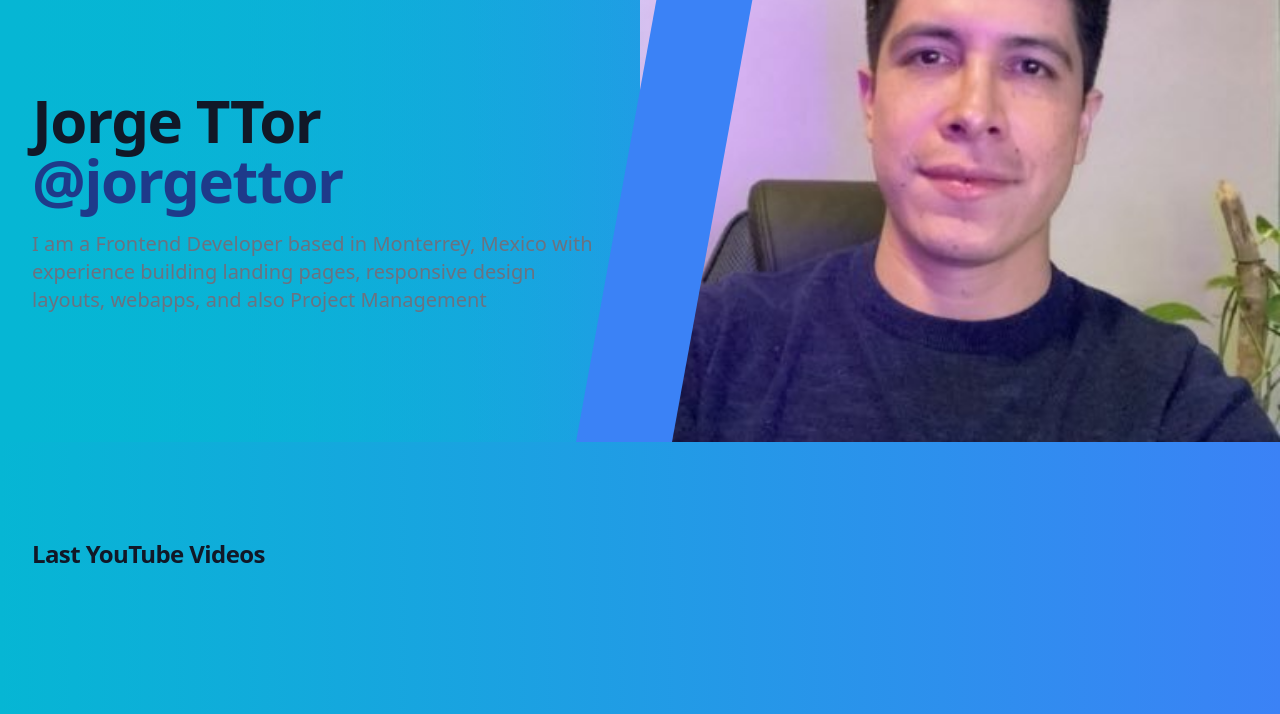
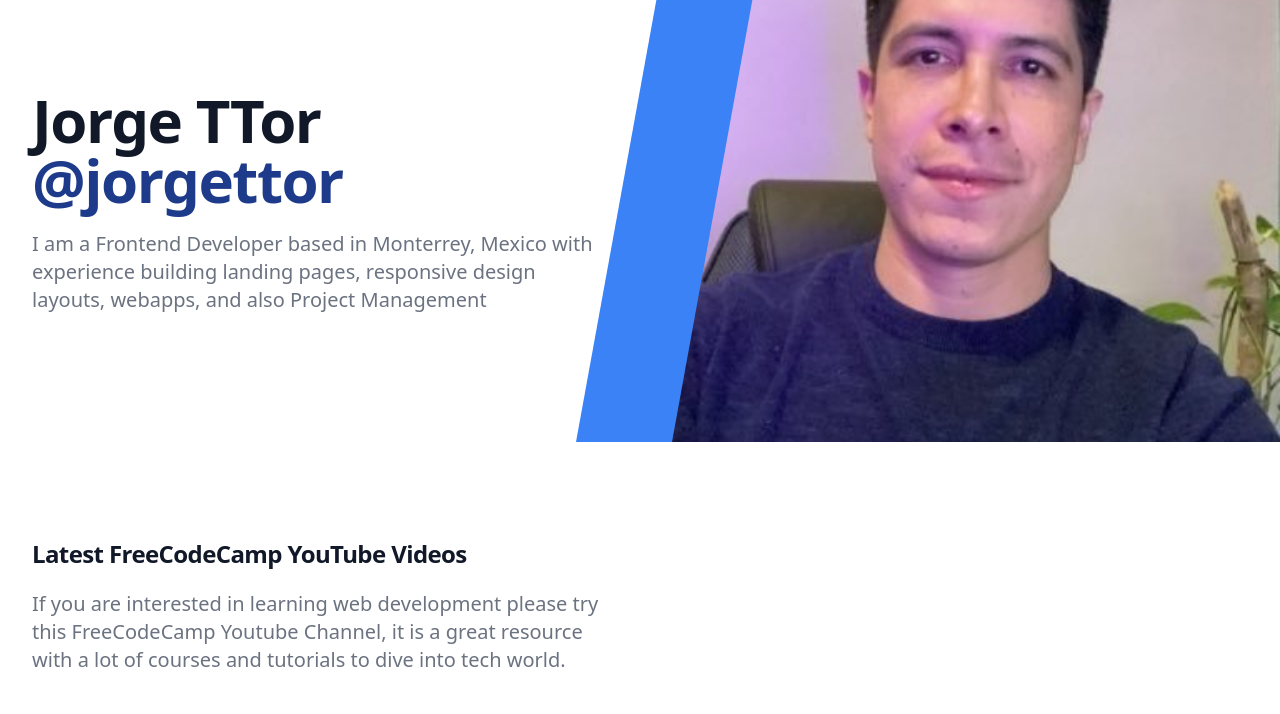
Before and after one commit to JorgeTTor/jorgettor.github.io, a website: page src/index.html in a window 1280 px wide. Shown: the part 86-800 px from the top of the page. Drawn offline with nearby package versions, Linux system fonts and the light colour scheme; no server answers.

Commit message:
[CHANGE] Description and styles

```diff
--- a/src/index.html
+++ b/src/index.html
@@ -10,9 +10,9 @@
 </head>
 
 <body>
-  <div class="relative h-100 bg-gradient-to-r from-cyan-500 to-blue-500 overflow-hidden">
+  <div class="relative h-100 bg-white overflow-hidden">
     <div class="max-w-7xl mx-auto">
-      <div class="relative z-10 pb-8 h-100 bg-gradient-to-r from-cyan-500 sm:pb-16 md:pb-20 lg:max-w-2xl lg:w-full lg:pb-28 xl:pb-32">
+      <div class="relative z-10 pb-8 h-100 bg-white sm:pb-16 md:pb-20 lg:max-w-2xl lg:w-full lg:pb-28 xl:pb-32">
         <svg class="hidden lg:block absolute right-0 inset-y-0 h-full w-48 text-blue-500 transform translate-x-1/2"
           fill="currentColor" viewBox="0 0 100 100" preserveAspectRatio="none" aria-hidden="true">
           <polygon points="50,0 100,0 50,100 0,100" />
@@ -55,9 +55,11 @@
         src="./assets/imgs/jt-profilepic.jpeg" alt="">
     </div>
   </div>
-  <div class="h-100 bg-gradient-to-r from-cyan-500 to-blue-500">
+  <div class="h-100 bg-white">
     <div class="max-w-2xl mx-auto py-16 px-4 sm:py-24 sm:px-6 lg:max-w-7xl lg:px-8">
-      <h2 class="text-2xl font-extrabold tracking-tight text-gray-900">Last YouTube Videos</h2>
+      <h2 class="text-2xl font-extrabold tracking-tight text-gray-900">Latest FreeCodeCamp YouTube Videos</h2>
+      <p class="mt-3 text-base text-gray-500 sm:mt-5 sm:text-lg sm:max-w-xl sm:mx-auto md:mt-5 md:text-xl lg:mx-0">
+              If you are interested in learning web development please try this FreeCodeCamp Youtube Channel, it is a great resource with a lot of courses and tutorials to dive into tech world.</p>
       <div class="mt-6 grid grid-cols-1 gap-y-10 gap-x-6 sm:grid-cols-2 lg:grid-cols-4 xl:gap-x-8" id="content">
         <!-- content -->
       </div>
```
